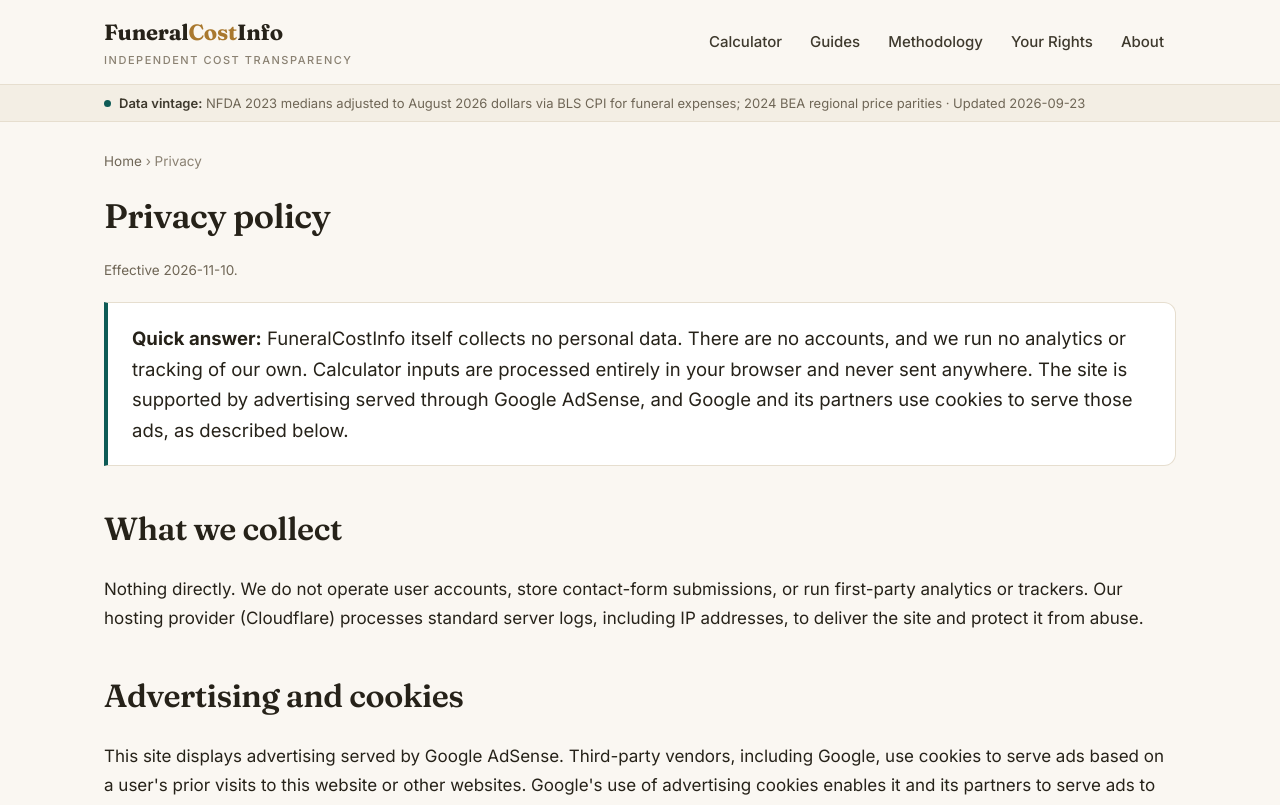
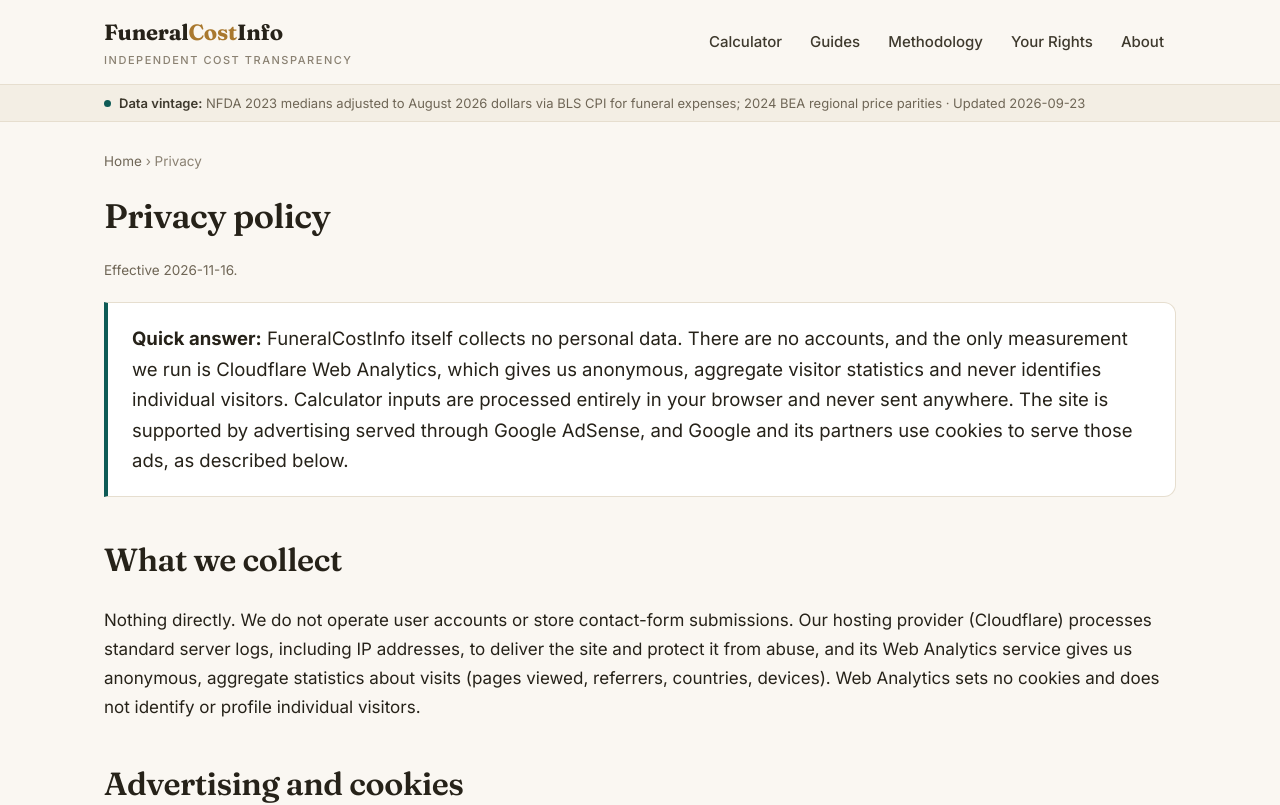
Before and after one commit to dtyutyunik/funeralcostinfo, a Next.js app in the folder site/: page /privacy in a window 1280 px wide. Shown: the top 805 px of the page. Built offline with nearby package versions, Linux system fonts and the light colour scheme.

Commit message:
Privacy: disclose Cloudflare Web Analytics (enabled by Dima Nov 16), effective 2026-11-16

```diff
--- a/site/app/privacy/page.tsx
+++ b/site/app/privacy/page.tsx
@@ -5,7 +5,7 @@ import Link from 'next/link';
 export const metadata: Metadata = {
   title: 'Privacy Policy',
   description:
-    'FuneralCostInfo privacy policy: no accounts and no data collection by the site itself. Advertising is served by Google AdSense, which uses cookies. Calculator inputs never leave your browser.',
+    'FuneralCostInfo privacy policy: no accounts and no personal data collection. We use Cloudflare Web Analytics for anonymous, cookieless visitor statistics. Advertising is served by Google AdSense, which uses cookies. Calculator inputs never leave your browser.',
   alternates: { canonical: SITE_URL + '/privacy/' },
 };
 
@@ -14,19 +14,22 @@ export default function PrivacyPage() {
     <div className="wrap prose">
       <nav className="breadcrumb" aria-label="Breadcrumb"><Link href="/">Home</Link> › Privacy</nav>
       <h1>Privacy policy</h1>
-      <p className="updated">Effective 2026-11-10.</p>
+      <p className="updated">Effective 2026-11-16.</p>
       <p className="answer-first">
         <strong>Quick answer:</strong> FuneralCostInfo itself collects no personal data. There are no
-        accounts, and we run no analytics or tracking of our own. Calculator inputs are processed
-        entirely in your browser and never sent anywhere. The site is supported by advertising
-        served through Google AdSense, and Google and its partners use cookies to serve those ads,
-        as described below.
+        accounts, and the only measurement we run is Cloudflare Web Analytics, which gives us
+        anonymous, aggregate visitor statistics and never identifies individual visitors. Calculator
+        inputs are processed entirely in your browser and never sent anywhere. The site is supported
+        by advertising served through Google AdSense, and Google and its partners use cookies to
+        serve those ads, as described below.
       </p>
       <h2>What we collect</h2>
       <p>
-        Nothing directly. We do not operate user accounts, store contact-form submissions, or run
-        first-party analytics or trackers. Our hosting provider (Cloudflare) processes standard
-        server logs, including IP addresses, to deliver the site and protect it from abuse.
+        Nothing directly. We do not operate user accounts or store contact-form submissions. Our
+        hosting provider (Cloudflare) processes standard server logs, including IP addresses, to
+        deliver the site and protect it from abuse, and its Web Analytics service gives us
+        anonymous, aggregate statistics about visits (pages viewed, referrers, countries, devices).
+        Web Analytics sets no cookies and does not identify or profile individual visitors.
       </p>
       <h2>Advertising and cookies</h2>
       <p>
@@ -58,7 +61,9 @@ export default function PrivacyPage() {
         If our data or advertising practices change, this policy will be updated first, with the
         effective date changed and the change described here. The previous version of this policy,
         effective 2026-09-23, stated that the site ran no advertising; that changed when the site
-        began carrying AdSense advertising.
+        began carrying AdSense advertising. On 2026-11-16 the site began using Cloudflare Web
+        Analytics for anonymous, aggregate visitor statistics; the earlier statement that the site
+        ran no analytics no longer applies.
       </p>
     </div>
   );
--- a/site/lib/page-dates.ts
+++ b/site/lib/page-dates.ts
@@ -131,7 +131,7 @@ export const PAGE_DATES: Record<string, { published: string; updated: string }>
   },
   "/guides/funeral-live-streaming-cost/": {
     "published": "2026-11-01",
-    "updated": "2026-11-10"
+    "updated": "2026-11-16"
   },
   "/guides/funeral-loans/": {
     "published": "2026-10-24",
@@ -343,6 +343,6 @@ export const PAGE_DATES: Record<string, { published: string; updated: string }>
   },
   "city-template": {
     "published": "2026-10-31",
-    "updated": "2026-11-13"
+    "updated": "2026-11-16"
   }
 };
```
